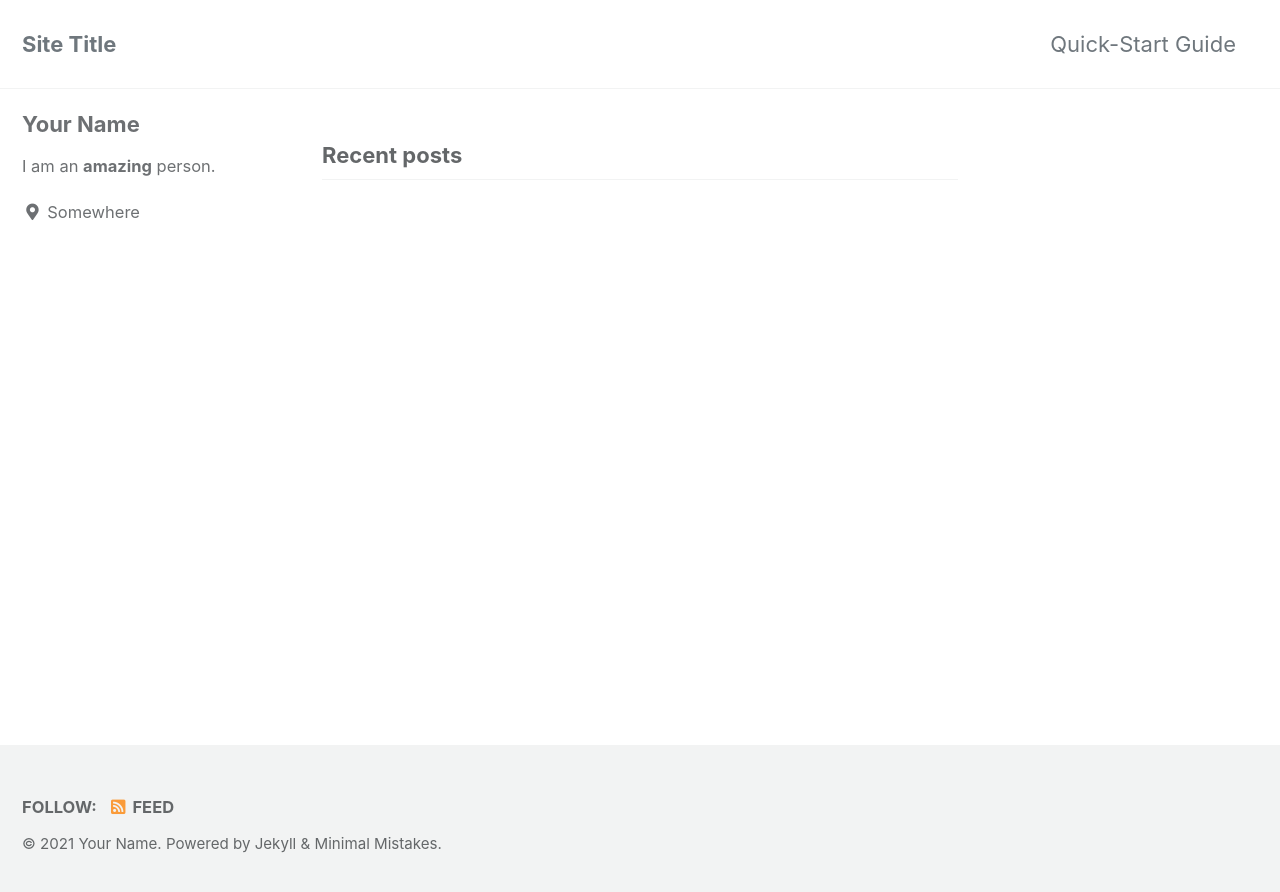
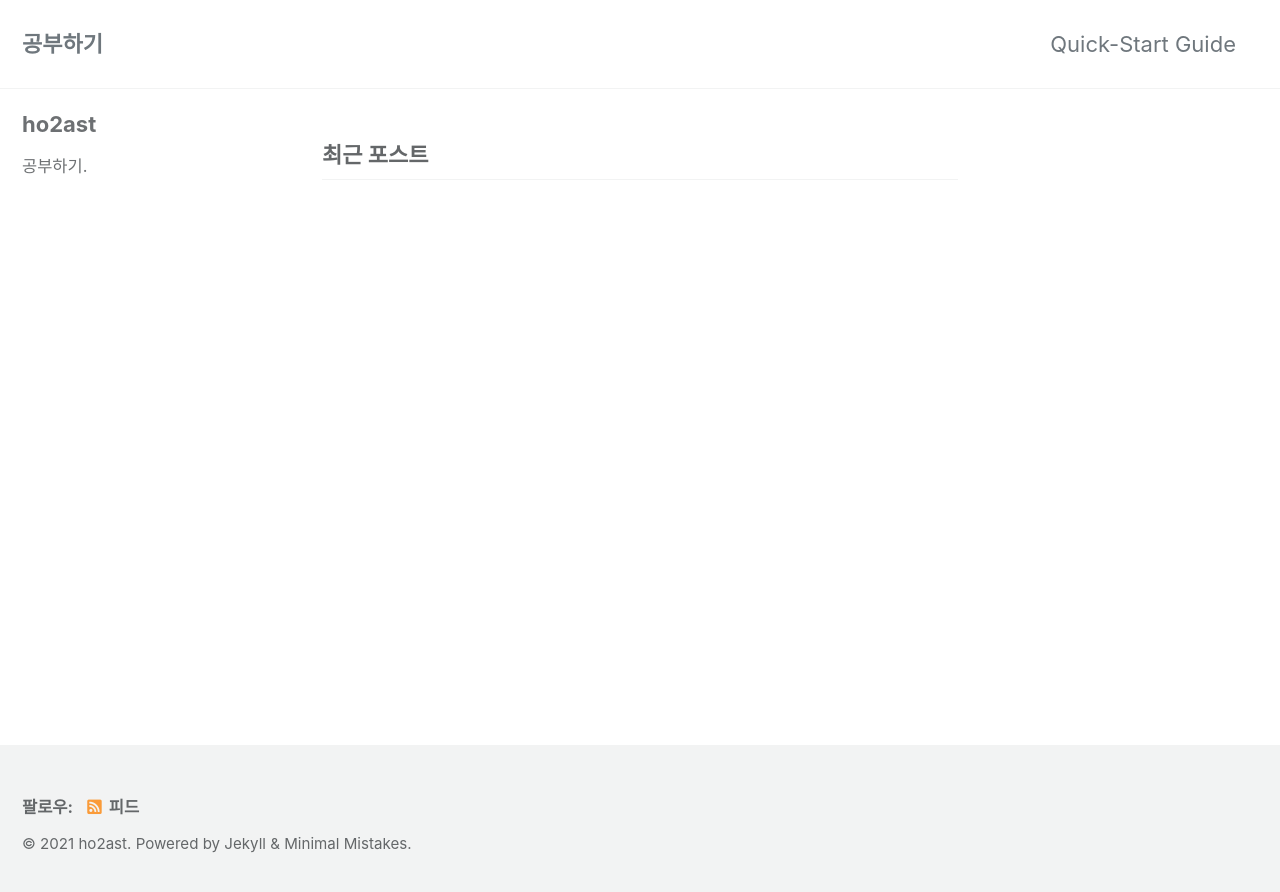
Before and after one commit to HO2AST/HO2AST.github.io, a Jekyll site: the page built from index.html, in a window 1280 px wide. Shown: the top 892 px of the page. Built offline with Jekyll 4.4.1, drawn with Linux system fonts in a browser that asks for light colours; cached includes are drawn as plain includes; the list of posts is cut into pages by our own code.

Commit message:
Update _config.yml

```diff
--- a/_config.yml
+++ b/_config.yml
@@ -15,12 +15,12 @@
 minimal_mistakes_skin    : "default" # "air", "aqua", "contrast", "dark", "dirt", "neon", "mint", "plum", "sunrise"
 
 # Site Settings
-locale                   : "en-US"
-title                    : "Site Title"
+locale                   : "ko-KR"
+title                    : "공부하기"
 title_separator          : "-"
 subtitle                 : # site tagline that appears below site title in masthead
-name                     : "Your Name"
-description              : "An amazing website."
+name                     : "ho2ast"
+description              : "공부하며 끄적이는 블로그."
 url                      : # the base hostname & protocol for your site e.g. "https://mmistakes.github.io"
 baseurl                  : # the subpath of your site, e.g. "/blog"
 repository               : # GitHub username/repo-name e.g. "mmistakes/minimal-mistakes"
@@ -102,10 +102,10 @@ analytics:
 
 # Site Author
 author:
-  name             : "Your Name"
+  name             : "ho2ast"
   avatar           : # path of avatar image, e.g. "/assets/images/bio-photo.jpg"
-  bio              : "I am an **amazing** person."
-  location         : "Somewhere"
+  bio              : "공부하기."
+  location         : #"Somewhere"
   email            :
   links:
     - label: "Email"
```
